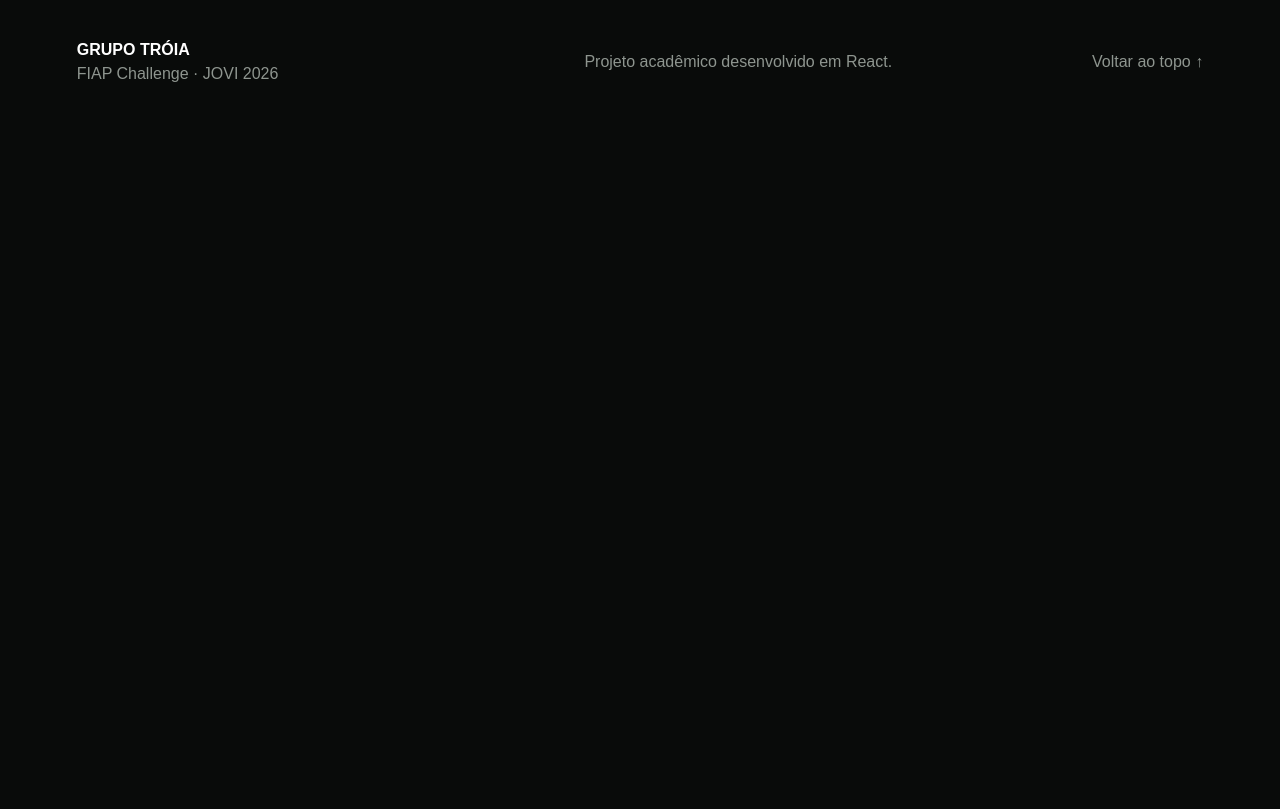
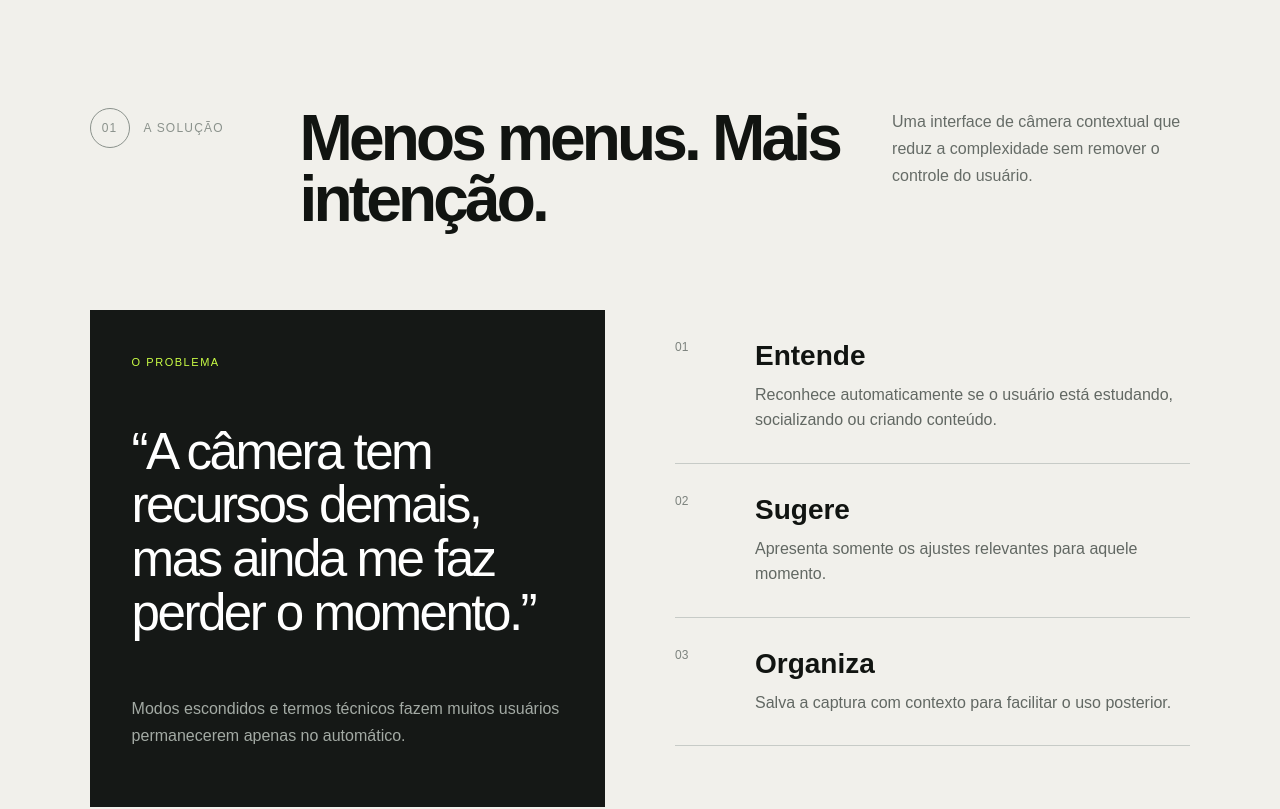
Before and after one commit to gimenezgui/sprint03-troia-webdev, a React (Vite) app: page / in a window 1280 px wide. Shown: the part 990-1799 px from the top of the page. Before the commit the page ends 1115 px from the top, so only its background shows below. Built offline with nearby package versions, Linux system fonts and the light colour scheme.

Commit message:
feat: adiciona seção Solução com props e renderização de lista

```diff
--- a/src/App.css
+++ b/src/App.css
@@ -189,3 +189,132 @@
     padding: 32px 24px;
   }
 }
+
+.section {
+  padding: 110px 7vw;
+}
+
+.light-section {
+  color: #111411;
+  background: #f1f0eb;
+}
+
+.section-title {
+  display: grid;
+  grid-template-columns: 160px minmax(300px, 1fr) minmax(260px, 0.55fr);
+  gap: 50px;
+  align-items: start;
+  margin-bottom: 80px;
+}
+
+.section-index {
+  display: flex;
+  align-items: center;
+  gap: 14px;
+  color: #8b928c;
+  font-size: 12px;
+  letter-spacing: 0.1em;
+  text-transform: uppercase;
+}
+
+.section-index span {
+  display: grid;
+  width: 40px;
+  height: 40px;
+  place-items: center;
+  border: 1px solid currentColor;
+  border-radius: 50%;
+}
+
+.section-title h2 {
+  margin: 0;
+  font-size: clamp(42px, 5vw, 76px);
+  line-height: 0.95;
+  letter-spacing: -0.06em;
+}
+
+.section-description {
+  margin: 0;
+  color: #9aa09b;
+  line-height: 1.7;
+}
+
+.section-title.light .section-description {
+  color: #666c67;
+}
+
+.solution-grid {
+  display: grid;
+  grid-template-columns: 1fr 1fr;
+  gap: 70px;
+}
+
+.problem-card {
+  padding: 42px;
+  color: #ffffff;
+  background: #151816;
+}
+
+.problem-card > span {
+  color: #cbff45;
+  font-size: 11px;
+  letter-spacing: 0.14em;
+}
+
+.problem-card blockquote {
+  margin: 55px 0;
+  font-size: clamp(30px, 4vw, 56px);
+  line-height: 1.05;
+  letter-spacing: -0.05em;
+}
+
+.problem-card p {
+  max-width: 520px;
+  color: #a3aaa4;
+  line-height: 1.7;
+}
+
+.steps article {
+  display: grid;
+  grid-template-columns: 60px 1fr;
+  gap: 20px;
+  padding: 30px 0;
+  border-bottom: 1px solid #c7cbc7;
+}
+
+.steps article > span {
+  color: #7d837e;
+  font-size: 12px;
+}
+
+.steps h3 {
+  margin: 0 0 10px;
+  font-size: 28px;
+}
+
+.steps p {
+  margin: 0;
+  color: #626863;
+  line-height: 1.6;
+}
+
+@media (max-width: 900px) {
+  .section-title {
+    grid-template-columns: 1fr;
+    gap: 24px;
+  }
+
+  .solution-grid {
+    grid-template-columns: 1fr;
+  }
+}
+
+@media (max-width: 600px) {
+  .section {
+    padding: 80px 24px;
+  }
+
+  .problem-card {
+    padding: 28px;
+  }
+}
--- a/src/App.jsx
+++ b/src/App.jsx
@@ -2,6 +2,7 @@ import './App.css';
 import Header from './components/Header';
 import Hero from './components/Hero';
 import Footer from './components/Footer';
+import Solution from './components/Solution';
 
 export default function App() {
   return (
@@ -10,6 +11,7 @@ export default function App() {
 
       <main>
         <Hero />
+        <Solution />
       </main>
 
       <Footer />
--- /dev/null
+++ b/src/components/SectionTitle.jsx
@@ -0,0 +1,21 @@
+export default function SectionTitle({
+  number,
+  eyebrow,
+  title,
+  description,
+  titleId,
+  light = false,
+}) {
+  return (
+    <header className={`section-title ${light ? 'light' : ''}`}>
+      <div className="section-index">
+        <span>{number}</span>
+        <p>{eyebrow}</p>
+      </div>
+
+      <h2 id={titleId}>{title}</h2>
+
+      <p className="section-description">{description}</p>
+    </header>
+  );
+}
--- /dev/null
+++ b/src/components/Solution.jsx
@@ -0,0 +1,69 @@
+import SectionTitle from './SectionTitle';
+
+const steps = [
+  {
+    number: '01',
+    title: 'Entende',
+    description:
+      'Reconhece automaticamente se o usuário está estudando, socializando ou criando conteúdo.',
+  },
+  {
+    number: '02',
+    title: 'Sugere',
+    description:
+      'Apresenta somente os ajustes relevantes para aquele momento.',
+  },
+  {
+    number: '03',
+    title: 'Organiza',
+    description:
+      'Salva a captura com contexto para facilitar o uso posterior.',
+  },
+];
+
+export default function Solution() {
+  return (
+    <section
+      id="solucao"
+      className="section solution light-section"
+      aria-labelledby="solution-title"
+    >
+      <SectionTitle
+        number="01"
+        eyebrow="A solução"
+        title="Menos menus. Mais intenção."
+        description="Uma interface de câmera contextual que reduz a complexidade sem remover o controle do usuário."
+        titleId="solution-title"
+        light
+      />
+
+      <div className="solution-grid">
+        <article className="problem-card">
+          <span>O PROBLEMA</span>
+
+          <blockquote>
+            “A câmera tem recursos demais, mas ainda me faz perder o momento.”
+          </blockquote>
+
+          <p>
+            Modos escondidos e termos técnicos fazem muitos usuários
+            permanecerem apenas no automático.
+          </p>
+        </article>
+
+        <div className="steps">
+          {steps.map((step) => (
+            <article key={step.number}>
+              <span>{step.number}</span>
+
+              <div>
+                <h3>{step.title}</h3>
+                <p>{step.description}</p>
+              </div>
+            </article>
+          ))}
+        </div>
+      </div>
+    </section>
+  );
+}
```
